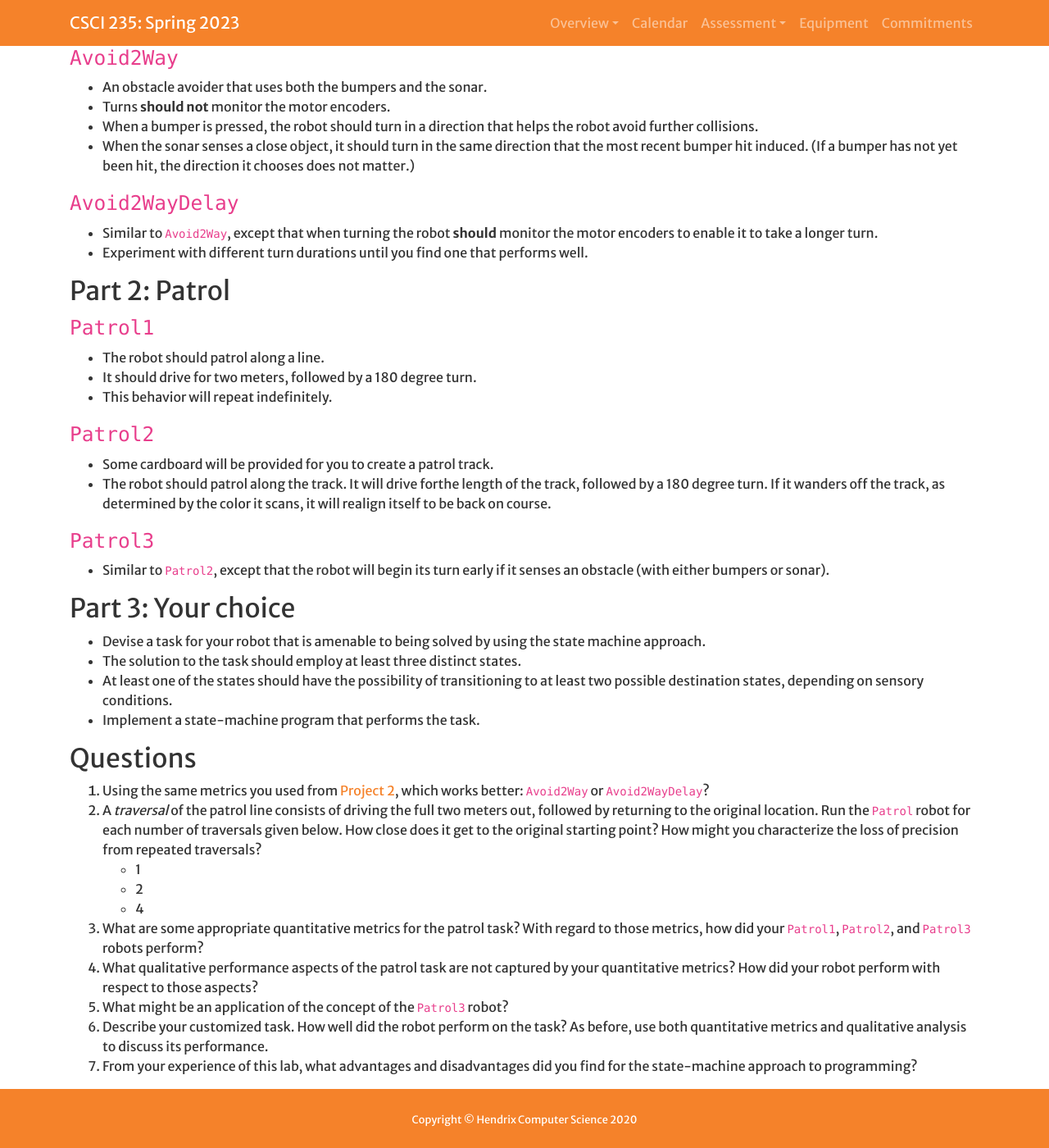
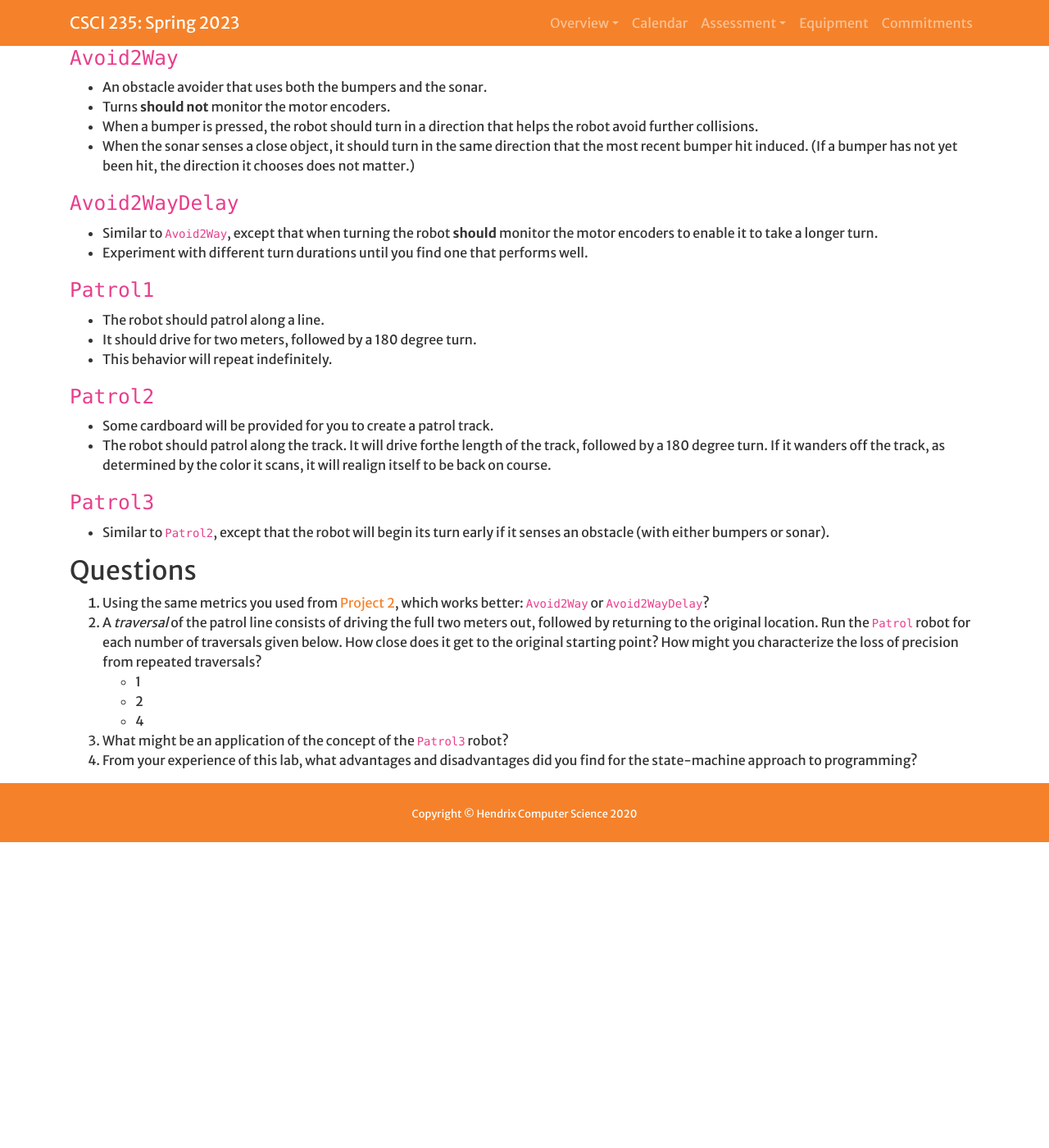
Before and after one commit to Hendrix-CS/csci235, a Jekyll site: the page built from projects/modes.md, in a window 1280 px wide and 1400 px high, scrolled down 424 px. Shown: the whole window at 82% size. Built offline with Jekyll 4.4.1, drawn with Linux system fonts in a browser that asks for light colours; a script that is not in the unit is left out; our own code applies the rules of GitHub Pages for plain Markdown files; after the commit the page ends 1451 px from its top, so only the background shows below that; some of the changed text lies outside the part shown.

Commit message:
Tried to walk back some changes.

```diff
--- a/projects/modes.md
+++ b/projects/modes.md
@@ -13,7 +13,7 @@ worktitle: Mode Selection
 * [`rotation_demo.py`]({{site.baseurl}}/assets/programs/mode_selection_2/rotation_demo.py)
 * [`demo3.py`]({{site.baseurl}}/assets/programs/mode_selection_2/demo3.py)
 
-## Part 1: Obstacle Avoidance
+## Assignment
 
 * In addition to the ultrasonic sensor and two touch sensors, attach and wire the color sensor
   pointed toward the ground.
@@ -33,9 +33,6 @@ worktitle: Mode Selection
   encoders to enable it to take a longer turn.
 * Experiment with different turn durations until you find one that performs well.
 
-
-## Part 2: Patrol
-
 ### `Patrol1`
 * The robot should patrol along a line.
 * It should drive for two meters, followed by a 180 degree turn.
@@ -51,14 +48,6 @@ worktitle: Mode Selection
 * Similar to `Patrol2`, except that the robot will begin its turn early if it senses an
   obstacle (with either bumpers or sonar).
 
-## Part 3: Your choice
-* Devise a task for your robot that is amenable to being solved by using the state machine
-approach.
-* The solution to the task should employ at least three distinct states.
-* At least one of the states should have the possibility of transitioning to at least
-  two possible destination states, depending on sensory conditions.
-* Implement a state-machine program that performs the task.
-
 ## Questions
 
 1. Using the same metrics you used from [Project 2]({{site.baseurl}}/projects/avoid.html), which works better: `Avoid2Way` or `Avoid2WayDelay`?
@@ -68,11 +57,5 @@ approach.
    * 1
    * 2
    * 4
-3. What are some appropriate quantitative metrics for the patrol task? With regard to those
-   metrics, how did your `Patrol1`, `Patrol2`, and `Patrol3` robots perform?
-4. What qualitative performance aspects of the patrol task are not captured by your
-   quantitative metrics? How did your robot perform with respect to those aspects?
-5. What might be an application of the concept of the `Patrol3` robot?
-6. Describe your customized task. How well did the robot perform on the task? As before, use both
-   quantitative metrics and qualitative analysis to discuss its performance.
-7. From your experience of this lab, what advantages and disadvantages did you find for the state-machine approach to programming?
+3. What might be an application of the concept of the `Patrol3` robot?
+4. From your experience of this lab, what advantages and disadvantages did you find for the state-machine approach to programming?
```
Also changed, not shown: index.md (+0 -7 lines).
